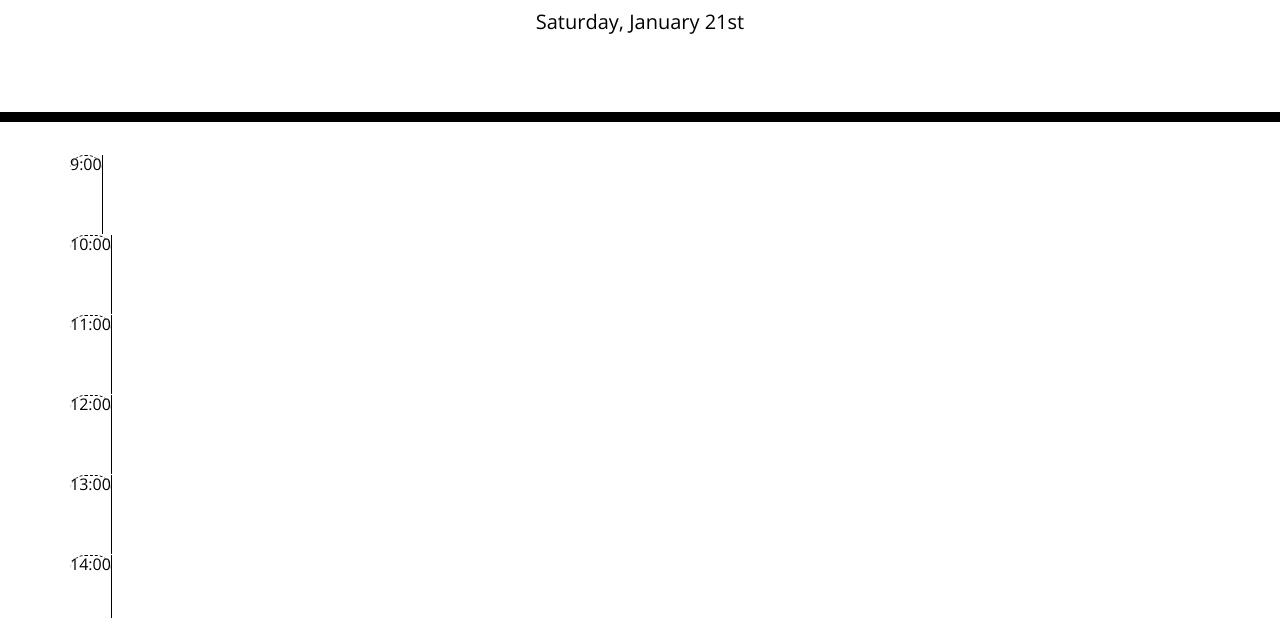
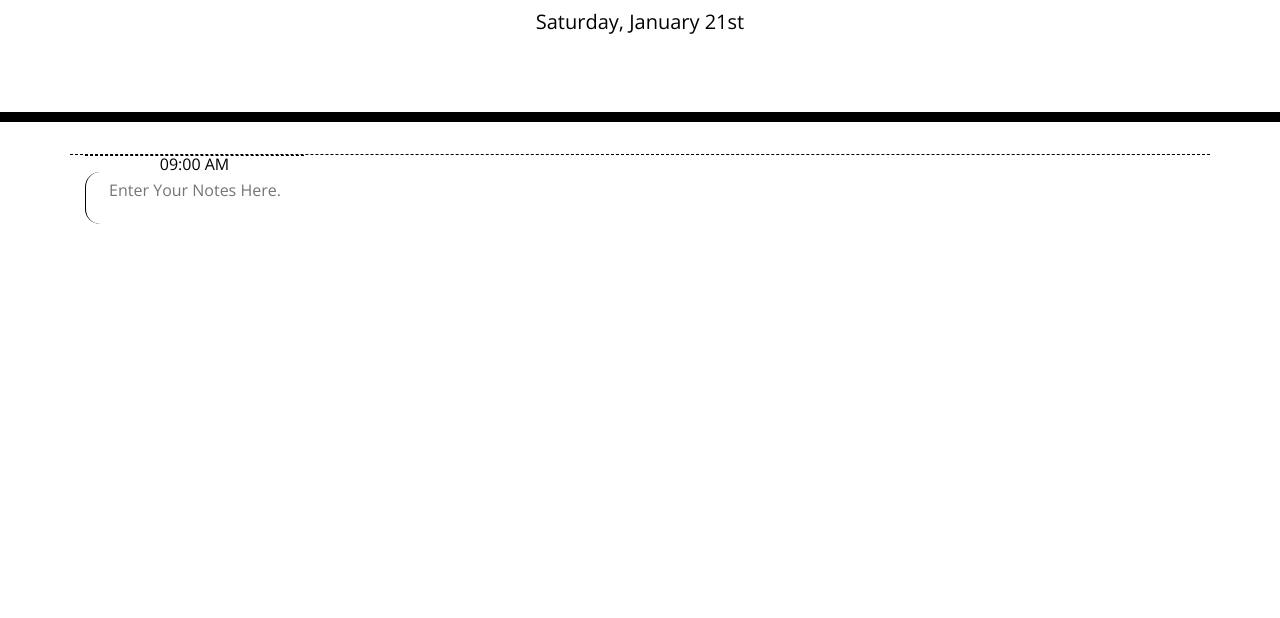
Before and after one commit to JayClay922/Daily-Planner-List, a plain HTML site: page index.html in a window 1280 px wide. Shown: the part 182-800 px from the top of the page. Drawn offline with nearby package versions, Linux system fonts and the light colour scheme; files that its build step writes are made by us from their sources.

Commit message:
adding timeblocks to HTML

```diff
--- a/assets/css/style.css
+++ b/assets/css/style.css
@@ -28,6 +28,10 @@ textarea {
 .time-block {
   text-align: center;
   border-radius: 15px;
+}
+
+.time-block, .textarea, .description, .row {
+  display: inline-block;
 }
 
 .row {
--- a/assets/js/planner.js
+++ b/assets/js/planner.js
@@ -2,13 +2,3 @@
 let today = moment();
 currentDate = $("#currentDay").text(today.format("dddd, MMMM Do"));
 $(".jumbotron").css("text-align", "center");
-
-
-//Adding timeblocks in rows
-for (let i = 9; i <= 17; i++) {
-    let rowDiv = $("<div>").addClass("row");
-    let hourDiv = $("<div>").addClass("time-block hour").text(i + ":00");
-    let textArea = $("<textarea>").addClass("textarea description");
-    rowDiv.append(hourDiv, textArea);
-    $(".container").append(rowDiv);
-};
--- a/index.html
+++ b/index.html
@@ -37,9 +37,12 @@
       <p class="lead">A simple calendar app for scheduling your work day</p>
       <p id="currentDay" class="lead"></p>
     </header>
-    <div class="container">
+    <div class="container hour">
       <!-- Timeblocks go here -->
-
+      <div class="time-block">
+        <div class="hour">09:00 AM</div>
+        <textarea class="time-block" placeholder="Enter Your Notes Here."></textarea>
+      </div>
     </div>
 
     <script src="https://cdnjs.cloudflare.com/ajax/libs/jquery/3.2.1/jquery.min.js"></script>
```
